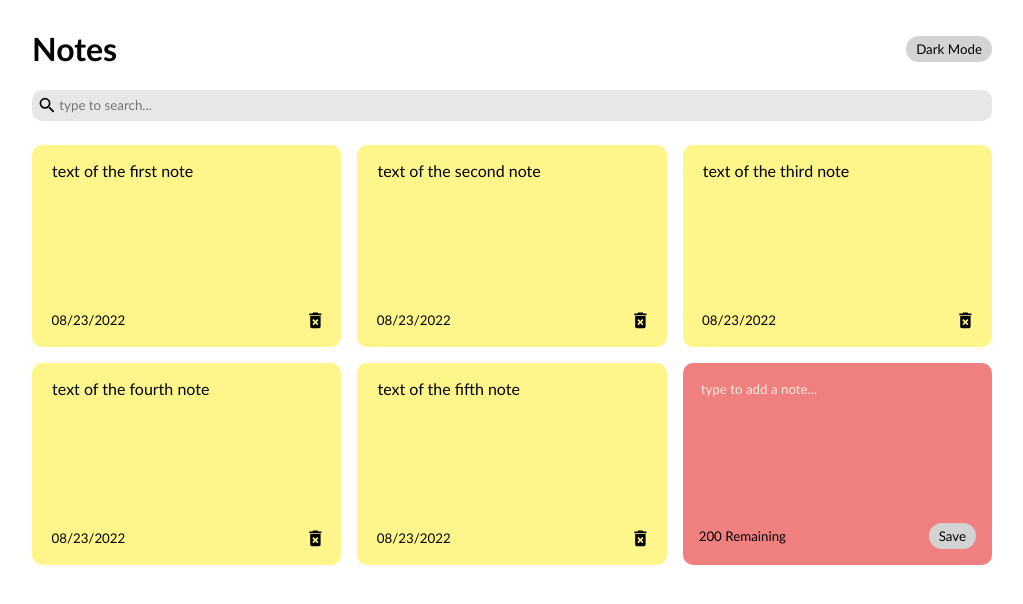
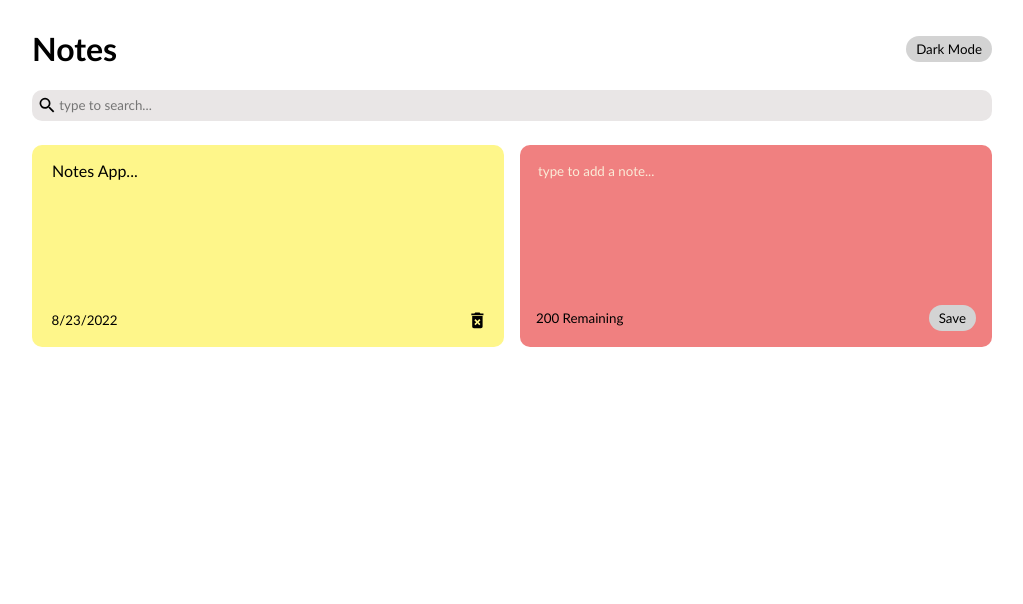
Before and after one commit to anthonysingiser/not-notes, a React (Create React App) app: page / in a window 1280 px wide. Shown: the top 604 px of the page, without its empty margins (128-1151 px from the left). Built offline with nearby package versions, Linux system fonts and the light colour scheme.

Commit message:
add key property, rearrange notes object for use with an API

```diff
--- a/src/App.js
+++ b/src/App.js
@@ -1,55 +1,23 @@
 import NotesList from './components/Noteslist'
-import {useEffect, useState} from 'react';
+import {useState} from 'react';
 import {nanoid} from 'nanoid';
 import Search from './components/Search'
 import Header from './components/Header';
+//use API for state
+//make a back-end for the object
+//function that presents a random note, "Better Things" to do than [blank]
+function App() {
 
-function App() {
   const [notes, setNotes] = useState([
     {
       id: nanoid(),
-      text: 'text of the first note',
-      date: '08/23/2022',
+      text: 'Notes App...',
+      date: new Date().toLocaleDateString()
     },
-    {
-      id: nanoid(),
-      text: 'text of the second note',
-      date: '08/23/2022',
-    },
-    {
-      id: nanoid(),
-      text: 'text of the third note',
-      date: '08/23/2022',
-    },
-    {
-      id: nanoid(),
-      text: 'text of the fourth note',
-      date: '08/23/2022',
-    },
-    {
-      id: nanoid(),
-      text: 'text of the fifth note',
-      date: '08/23/2022',
-    },
-]);
+  ])
 
   const [searchText, setSearchText] = useState('')
-
   const [darkMode, setDarkMode] = useState(false)
-
-  useEffect(() => {
-    const savedNotes = localStorage.getItem('react-notes-app-data')
-    if(savedNotes) {
-      setNotes(JSON.parse(savedNotes))
-    }
-  }, []);
-
-  useEffect(() => {
-    localStorage.setItem(
-      'react-notes-app-data',
-      JSON.stringify(notes)
-    )
-  }, [notes]);
 
   const addNote = (text) => {
     const date = new Date()
--- a/src/components/Noteslist.js
+++ b/src/components/Noteslist.js
@@ -6,6 +6,7 @@ const Noteslist = ({notes, handleAddNote, handleDeleteNote}) => {
         <div className='notes-list'>
             {notes.map((note) =>
                 <Note
+                    key={note.id}
                     id={note.id}
                     text={note.text}
                     date={note.date}
```
